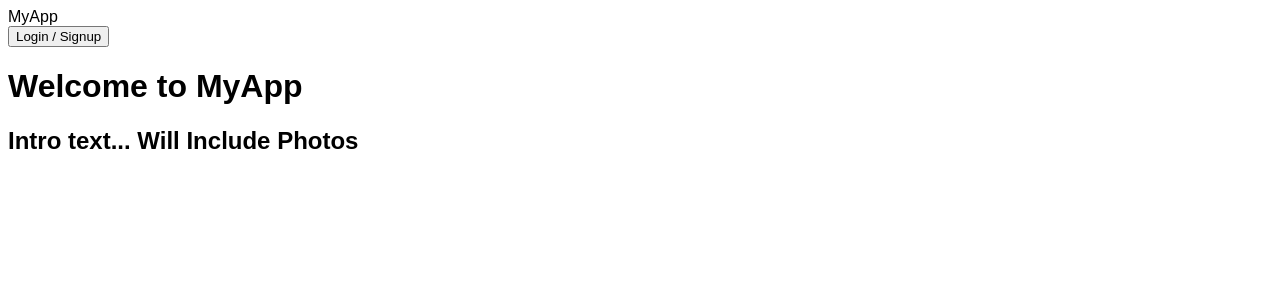
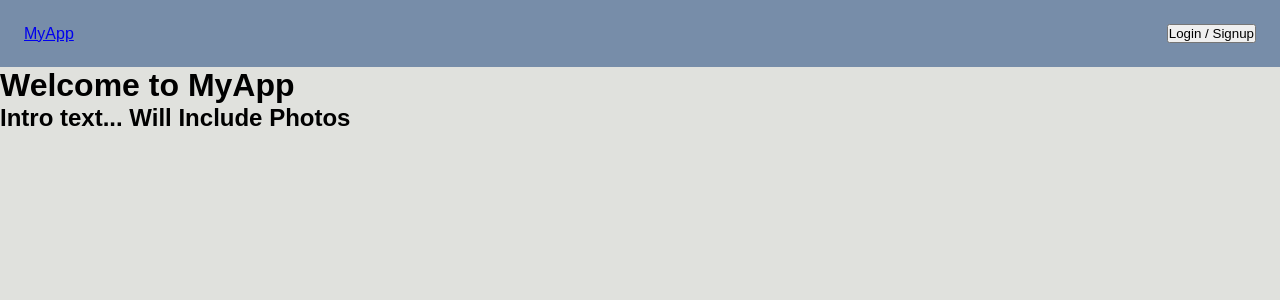
Before and after one commit to brandonzazza/RITCapstone, a React (Vite) app in the folder frontend-application/: page / in a window 1280 px wide. Shown: the top 300 px of the page. Built offline with nearby package versions, Linux system fonts and the light colour scheme.

Commit message:
added header component

```diff
--- a/frontend-application/src/App.css
+++ b/frontend-application/src/App.css
@@ -1,3 +1,15 @@
 body {
-  background-color: #e0e1dd;
+  background-color: var(--background);
 }
+
+header {
+  display: flex;
+  align-items: center;
+  justify-content: space-between;
+  padding: 1.5rem;
+  background-color: var(--primary);
+}
+
+.logo {
+  font-size: 500px;
+}
--- a/frontend-application/src/App.jsx
+++ b/frontend-application/src/App.jsx
@@ -1,6 +1,7 @@
 import { BrowserRouter as Router, Routes, Route } from "react-router-dom";
 import LandingPage from "./components/landingpage/LandingPage";
 import Login from "./components/login/Login";
+import "./App.css";
 
 function App() {
   return (
--- /dev/null
+++ b/frontend-application/src/components/Header/Header.jsx
@@ -0,0 +1,18 @@
+import { Link, useNavigate } from "react-router-dom";
+import styles from "./Header.module.css";
+
+function Header() {
+  const navigate = useNavigate();
+  return (
+    <header className={styles.header}>
+      <Link to="/" className={styles.logo}>
+        MyApp
+      </Link>
+      <button className={styles.loginButton} onClick={() => navigate("/login")}>
+        Login / Signup
+      </button>
+    </header>
+  );
+}
+
+export default Header;
--- a/frontend-application/src/components/landingpage/LandingPage.jsx
+++ b/frontend-application/src/components/landingpage/LandingPage.jsx
@@ -1,26 +1,17 @@
-import { useNavigate } from "react-router-dom";
 import styles from "./LandingPage.module.css";
+import Header from "../Header/Header.jsx";
 
 function LandingPage() {
-  const navigate = useNavigate();
-
   return (
+    <>
+      <Header />
       <div className={styles.container}>
-      <header className={styles.header}>
-        <div className={styles.logo}>MyApp</div>
-        <button
-          className={styles.loginButton}
-          onClick={() => navigate("/login")}
-        >
-          Login / Signup
-        </button>
-      </header>
-
         <main className={styles.content}>
           <h1>Welcome to MyApp</h1>
           <h2>Intro text... Will Include Photos</h2>
         </main>
       </div>
+    </>
   );
 }
 
--- a/frontend-application/src/components/login/Login.jsx
+++ b/frontend-application/src/components/login/Login.jsx
@@ -1,7 +1,21 @@
+import Header from "../Header/Header.jsx";
 import styles from "./Login.module.css";
 
 function Login() {
-  return <h1>Login Page</h1>;
+  return (
+    <>
+      <Header />
+
+      <div>
+        <form action="">
+          <h2></h2>
+          <input type="text" />
+          <input type="text" />
+          <button>Submit</button>
+        </form>
+      </div>
+    </>
+  );
 }
 
 export default Login;
--- a/frontend-application/src/index.css
+++ b/frontend-application/src/index.css
@@ -1,4 +1,12 @@
-html {
+:root {
+  --text: #0d1b2aff;
+  --accent: #1b263bff;
+  --secondary: #415a77ff;
+  --primary: #778da9ff;
+  --background: #e0e1ddff;
+}
+
+* {
   margin: 0;
   padding: 0;
   font-family: sans-serif;
```
Also changed, not shown: frontend-application/src/components/Header/Header.module.css (added). Lines whose indentation alone changed are shown as unchanged.
